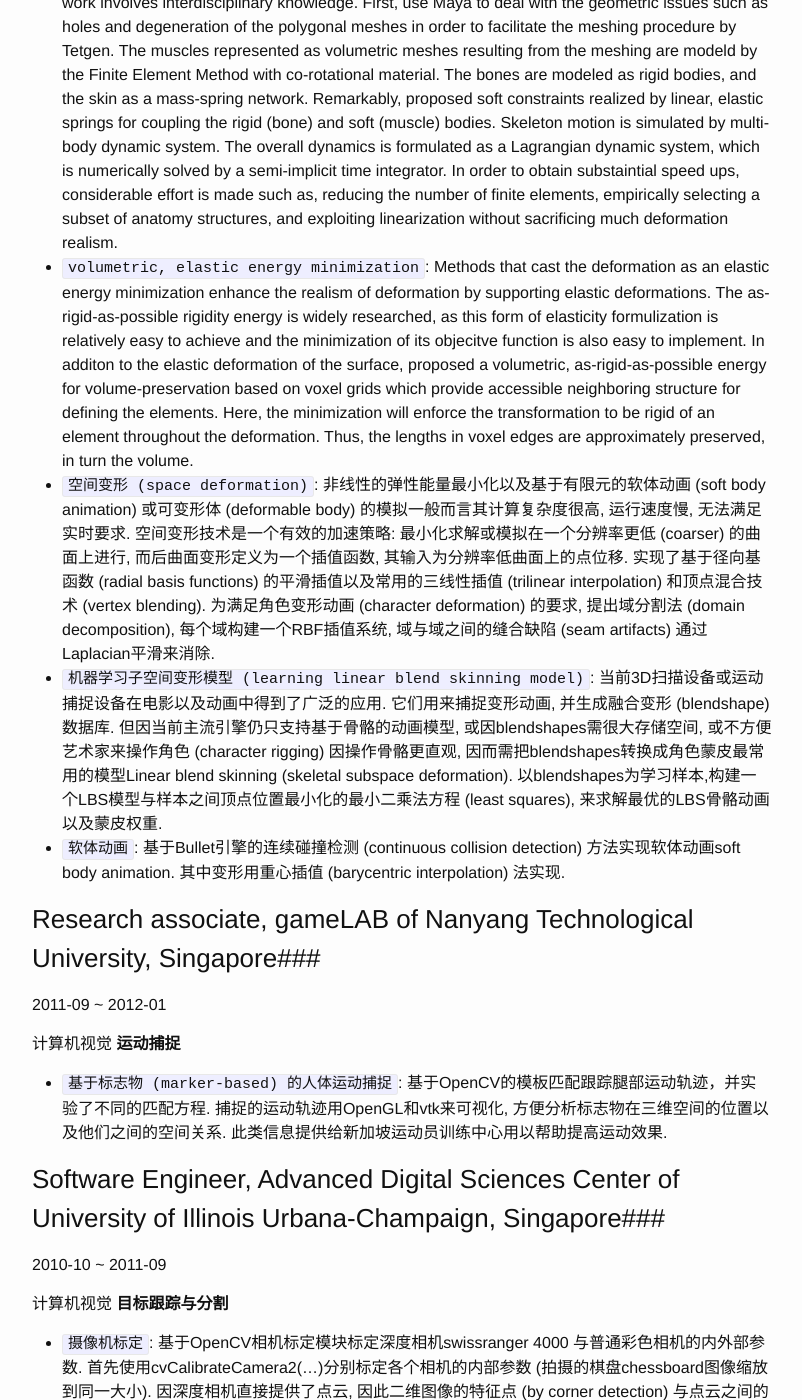
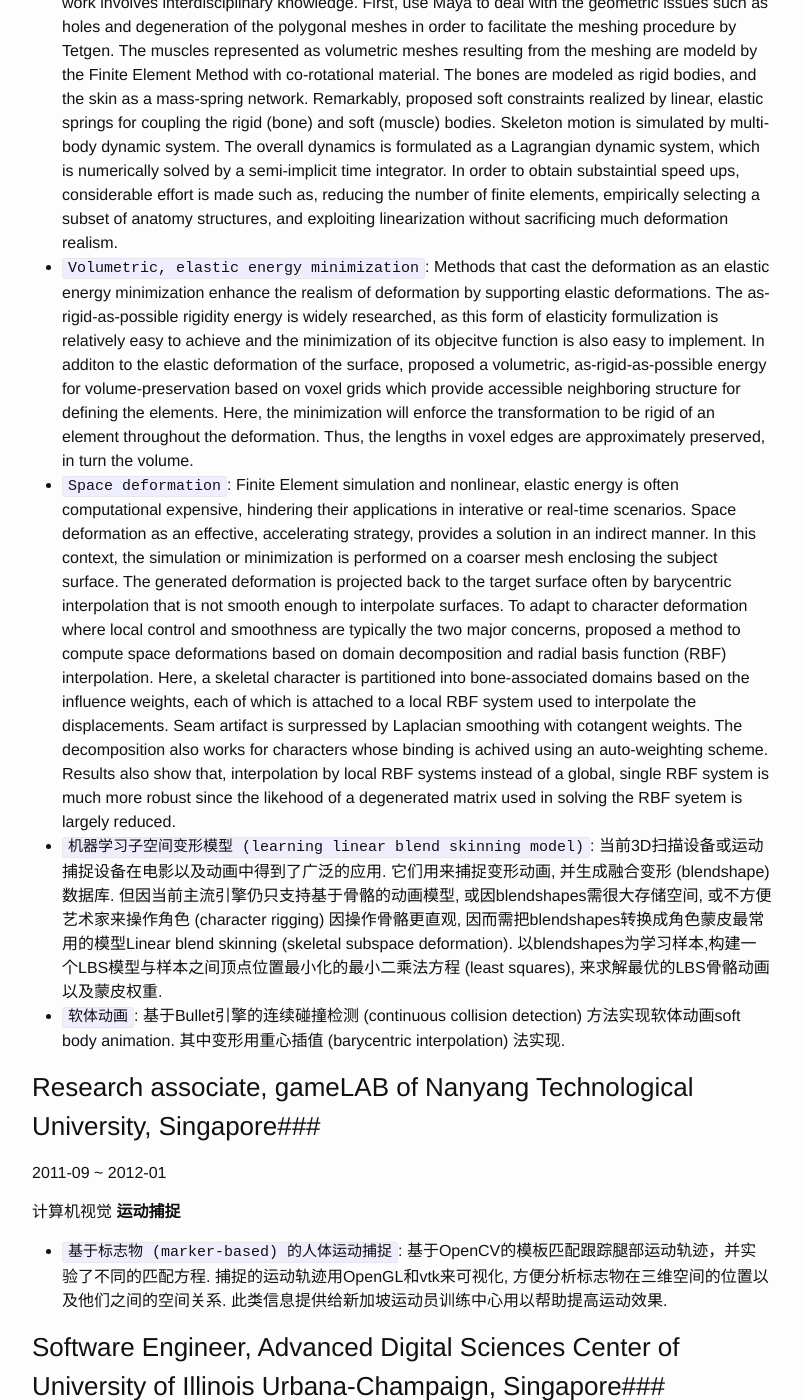
Before and after one commit to luozhipi/luozhipi.github.io, a Jekyll site: the page built from resume_EN.md, in a window 1280 px wide and 1400 px high, scrolled down 3016 px. Shown: the whole window, without its empty margins (238-1040 px from the left). Built offline with Jekyll 4.4.1, drawn with Linux system fonts in a browser that asks for light colours.

Commit message:
Update resume_EN.md

```diff
--- a/resume_EN.md
+++ b/resume_EN.md
@@ -102,8 +102,8 @@ RH. Li; Z. Luo; G. Han.: `Pseudo-inverse Locality Preserving Projections`. Compu
 
 - `Facial animation`:  This project includes text-to-speech conversion based on the Microsoft Speech SDK, and speech-driven facial expression synthesis based on the MPEG-4 standard. A phonogram is mapped to a specific expression (a morph target), those of which are blended with weights that related to the tone. The front-end is implemented in Python, and the engine is based on Ogre and C++. The system can also import motion capture data (c3d format), and map them onto the face's feature points to drive the animation.
 - `Human neck modeling`: Proposed a method for modeling and simulating the human neck and its skin deformation at interactive rates on a modern laptop. Starting from the Ultimate Human Model (UHM) data set which includes a comprehensive set of the human's anatomy structures, a model ready for simulation of the neck's bio-mechanics and musculoskeletal dynamics is developed. The work involves interdisciplinary knowledge. First, use Maya to deal with the geometric issues such as holes and degeneration of the polygonal meshes in order to facilitate the meshing procedure by Tetgen. The muscles represented as volumetric meshes resulting from the meshing are modeld by the Finite Element Method with co-rotational material. The bones are modeled as rigid bodies, and the skin as a mass-spring network. Remarkably, proposed soft constraints realized by linear, elastic springs for coupling the rigid (bone) and soft (muscle) bodies. Skeleton motion is simulated by multi-body dynamic system. The overall dynamics is formulated as a Lagrangian dynamic system, which is numerically solved by a semi-implicit time integrator. In order to obtain substaintial speed ups, considerable effort is made such as, reducing the number of finite elements, empirically selecting a subset of anatomy structures, and exploiting linearization without sacrificing much deformation realism.
-- `volumetric, elastic energy minimization`: Methods that cast the deformation as an elastic energy minimization enhance the realism of deformation by supporting elastic deformations. The as-rigid-as-possible rigidity energy is widely researched, as this form of elasticity formulization is relatively easy to achieve and the minimization of its objecitve function is also easy to implement. In additon to the elastic deformation of the surface, proposed a volumetric, as-rigid-as-possible energy for volume-preservation based on voxel grids which provide accessible neighboring structure for defining the elements. Here, the minimization will enforce the transformation to be rigid of an element throughout the deformation. Thus, the lengths in voxel edges are approximately preserved, in turn the volume.
-- `空间变形 (space deformation)`: 非线性的弹性能量最小化以及基于有限元的软体动画 (soft body animation) 或可变形体 (deformable body) 的模拟一般而言其计算复杂度很高, 运行速度慢, 无法满足实时要求. 空间变形技术是一个有效的加速策略: 最小化求解或模拟在一个分辨率更低 (coarser) 的曲面上进行, 而后曲面变形定义为一个插值函数, 其输入为分辨率低曲面上的点位移. 实现了基于径向基函数 (radial basis functions) 的平滑插值以及常用的三线性插值 (trilinear interpolation) 和顶点混合技术 (vertex blending). 为满足角色变形动画 (character deformation) 的要求, 提出域分割法 (domain decomposition), 每个域构建一个RBF插值系统, 域与域之间的缝合缺陷 (seam artifacts) 通过Laplacian平滑来消除.
+- `Volumetric, elastic energy minimization`: Methods that cast the deformation as an elastic energy minimization enhance the realism of deformation by supporting elastic deformations. The as-rigid-as-possible rigidity energy is widely researched, as this form of elasticity formulization is relatively easy to achieve and the minimization of its objecitve function is also easy to implement. In additon to the elastic deformation of the surface, proposed a volumetric, as-rigid-as-possible energy for volume-preservation based on voxel grids which provide accessible neighboring structure for defining the elements. Here, the minimization will enforce the transformation to be rigid of an element throughout the deformation. Thus, the lengths in voxel edges are approximately preserved, in turn the volume.
+- `Space deformation`: Finite Element simulation and nonlinear, elastic energy is often computational expensive, hindering their applications in interative or real-time scenarios. Space deformation as an effective, accelerating strategy, provides a solution in an indirect manner. In this context, the simulation or minimization is performed on a coarser mesh enclosing the subject surface. The generated deformation is projected back to the target surface often by barycentric interpolation that is not smooth enough to interpolate surfaces. To adapt to character deformation where local control and smoothness are typically the two major concerns, proposed a method to compute space deformations based on domain decomposition and radial basis function (RBF) interpolation. Here, a skeletal character is partitioned into bone-associated domains based on the influence weights, each of which is attached to a local RBF system used to interpolate the displacements. Seam artifact is surpressed by Laplacian smoothing with cotangent weights. The decomposition also works for characters whose binding is achived using an auto-weighting scheme. Results also show that, interpolation by local RBF systems instead of a global, single RBF system is much more robust since the likehood of a degenerated matrix used in solving the RBF syetem is largely reduced.
 - `机器学习子空间变形模型 (learning linear blend skinning model)`: 当前3D扫描设备或运动捕捉设备在电影以及动画中得到了广泛的应用. 它们用来捕捉变形动画, 并生成融合变形 (blendshape) 数据库. 但因当前主流引擎仍只支持基于骨骼的动画模型, 或因blendshapes需很大存储空间, 或不方便艺术家来操作角色 (character rigging) 因操作骨骼更直观, 因而需把blendshapes转换成角色蒙皮最常用的模型Linear blend skinning (skeletal subspace deformation). 以blendshapes为学习样本,构建一个LBS模型与样本之间顶点位置最小化的最小二乘法方程 (least squares), 来求解最优的LBS骨骼动画以及蒙皮权重.
 - `软体动画`: 基于Bullet引擎的连续碰撞检测 (continuous collision detection) 方法实现软体动画soft body animation. 其中变形用重心插值 (barycentric interpolation) 法实现.
 
```
